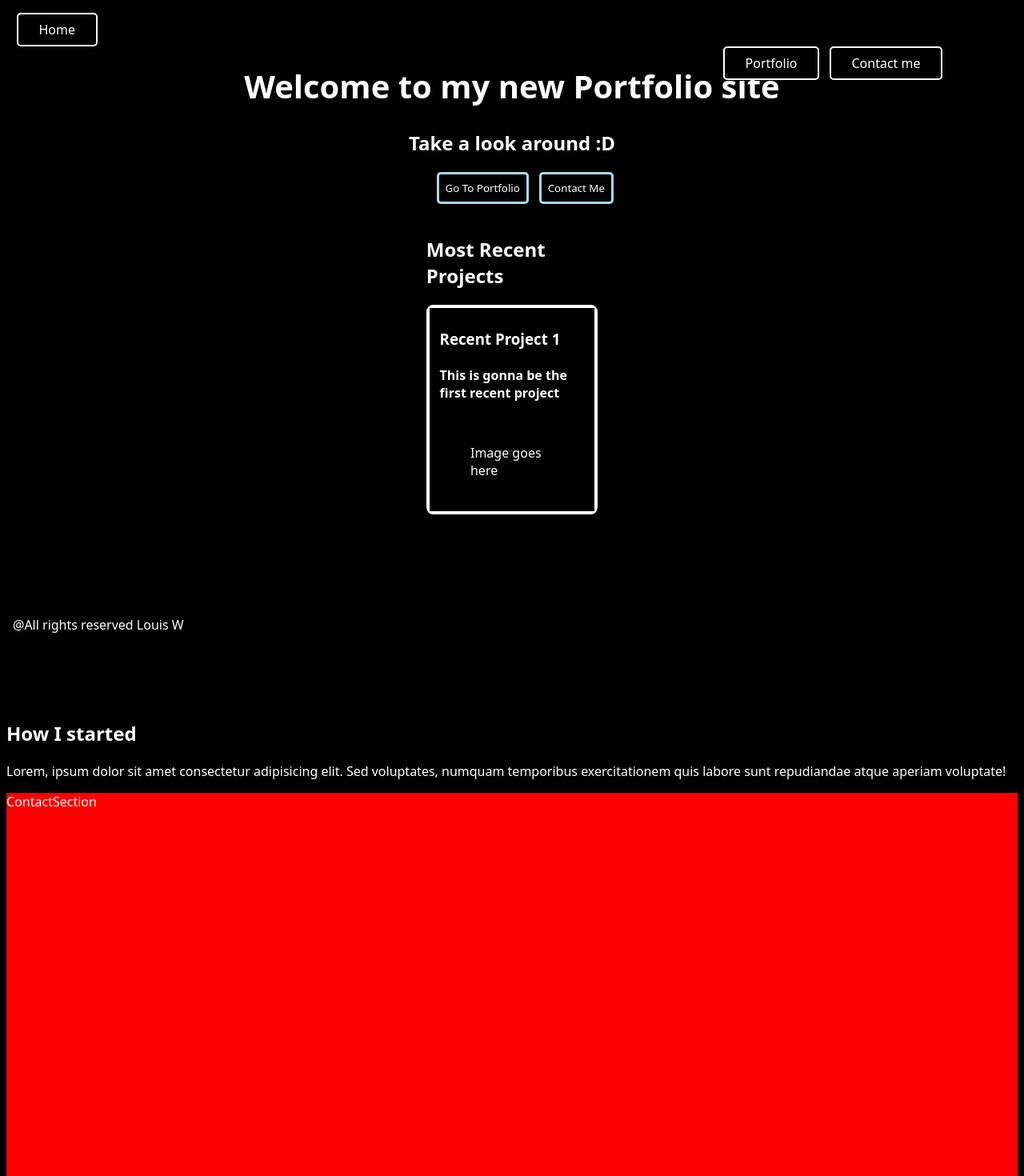
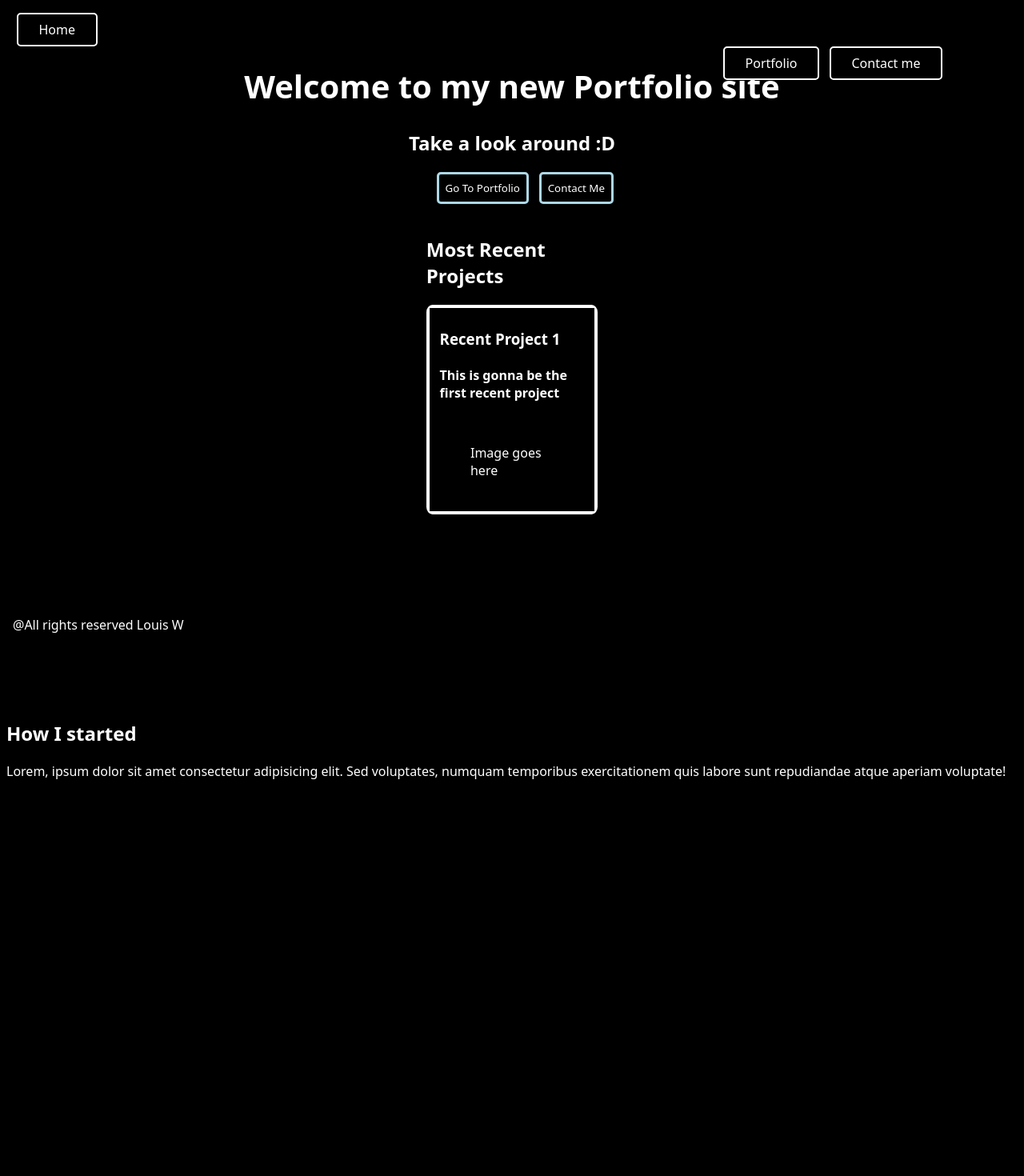
Before and after one commit to LouisWdev/myPortfolio, a React (Vite) app: page / in a window 1280 px wide. Shown: the top 1470 px of the page at 80% size. Built offline with nearby package versions, Linux system fonts and the light colour scheme.

Commit message:
About section height

```diff
--- a/src/Section/AboutSection.tsx
+++ b/src/Section/AboutSection.tsx
@@ -21,7 +21,9 @@ export default AboutSection
 /* STYLED COMPONENTS */
 /* ABOUT SECTION */
 
-const AboutContainer = styled.div``;
+const AboutContainer = styled.div`
+      height: 100vh;
+`;
 const AboutTextContainer = styled.div``;
 const AboutTitleText = styled.h2``;
 const AboutParagraph = styled.p``;
```
